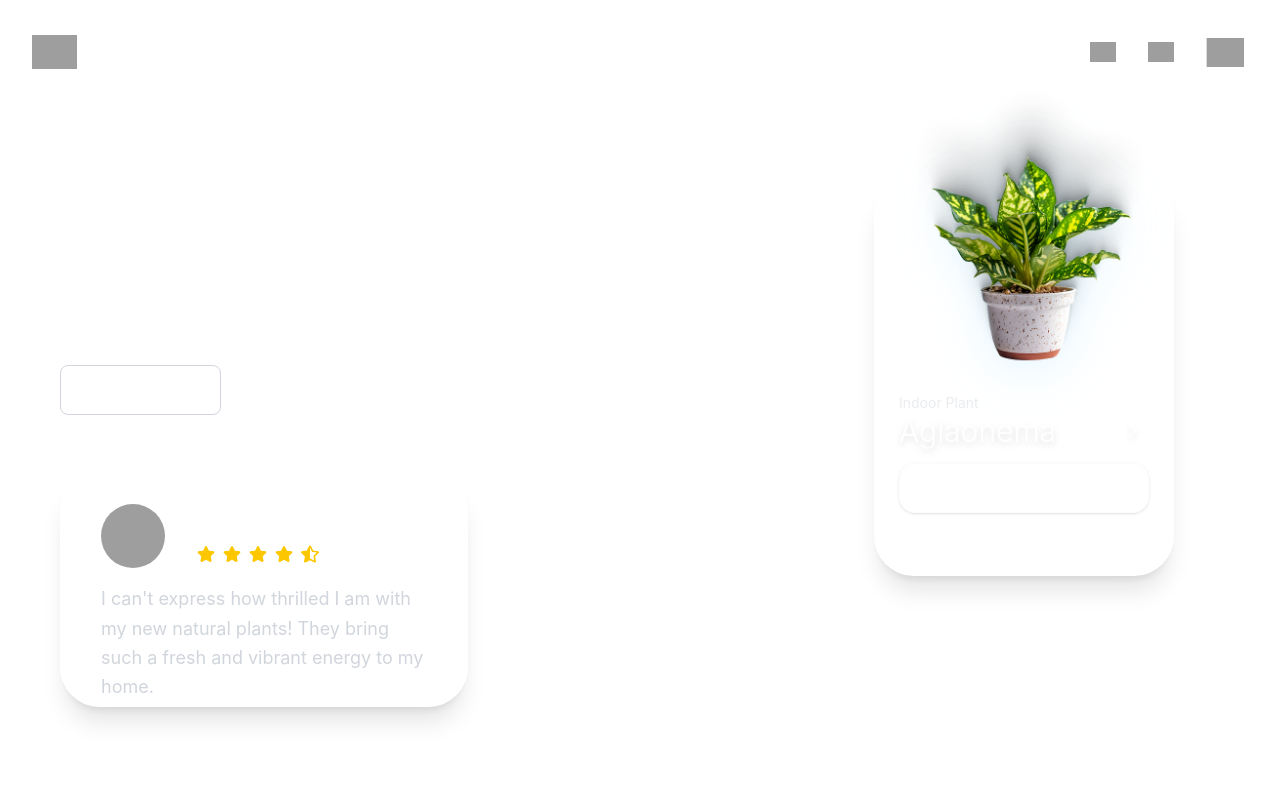
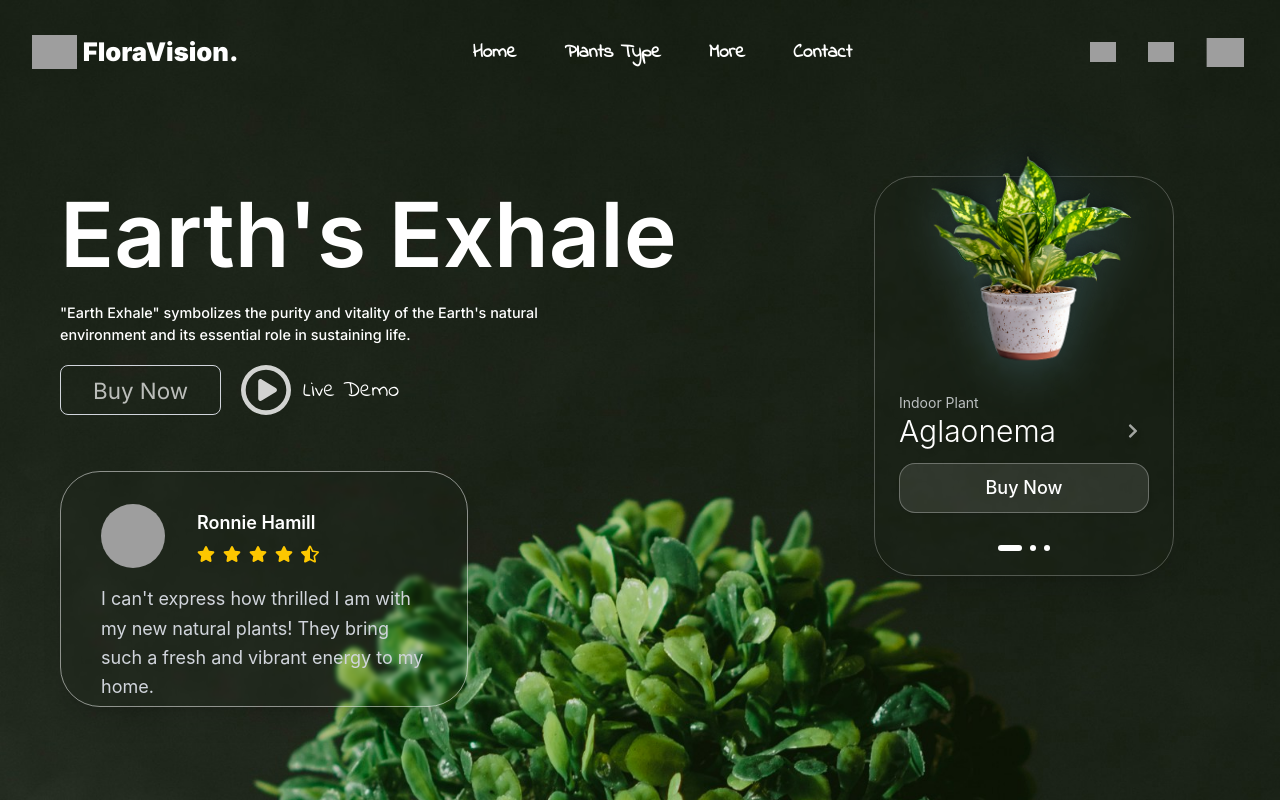
Before and after one commit to Vikash11995/floraVision, a React (Vite) app: page / in a window 1280 px wide. Shown: the top 800 px of the page. Built offline with nearby package versions, Linux system fonts and the light colour scheme; grey boxes are pictures that could not be loaded.

Commit message:
updates in image

```diff
--- a/src/App.jsx
+++ b/src/App.jsx
@@ -1,20 +1,22 @@
 import React from 'react'
 import Navbar from './components/Navbar'
 import Hero from './components/Hero'
+import background from './assets/fa0765984e44f85e1a04562f820f1492949a1257.jpg'
 
 const App = () => {
   return (
-<div className="">
-      <header className=' w-full h-screen md:h-[300vh] bg-[url("assets/fa0765984e44f85e1a04562f820f1492949a1257.jpg")] bg-cover bg-center'>
+    <div>
+      <header
+        className='w-full h-screen md:h-[300vh] bg-cover bg-center'
+        style={{ backgroundImage: `url(${background})` }}
+      >
         <nav>
-        <Navbar/>
+          <Navbar />
         </nav>
         <section>
-        <Hero/>
+          <Hero />
         </section>
       </header>
-
-
     </div>
   )
 }
--- a/src/components/PlantCarousel.jsx
+++ b/src/components/PlantCarousel.jsx
@@ -1,22 +1,25 @@
 import React, { useState } from 'react';
 import { FaChevronRight } from "react-icons/fa";
+import aglaonema from "../assets/Rose Gold Feminine Calligraphy Monogram Logo(15) 3.png";
+import monstera from "../assets/monstera-deliciosa-plant-pot-lush-green-leaves-home-decor-indoor-plant-tropical-foliage-vibrant-green-potted-plant-houseplant-greenery-plant-photography.png"
+import snakePlant from "../assets/snake-plant-stylish-gray-pot-transparent-background.png"
 
 const PlantCarousel = () => {
   const plants = [
     {
       name: "Aglaonema",
       type: "Indoor Plant",
-      img: "./src/assets/Rose Gold Feminine Calligraphy Monogram Logo(15) 3.png"
+      img: aglaonema
     },
     {
       name: "Monstera",
       type: "Tropical Plant",
-      img: "src/assets/monstera-deliciosa-plant-pot-lush-green-leaves-home-decor-indoor-plant-tropical-foliage-vibrant-green-potted-plant-houseplant-greenery-plant-photography.png"
+      img: monstera
     },
     {
       name: "Snake Plant",
       type: "Low Maintenance",
-      img: "src/assets/snake-plant-stylish-gray-pot-transparent-background.png"
+      img: snakePlant
     }
   ];
 
@@ -33,7 +36,6 @@ const PlantCarousel = () => {
         bg-transparent
         overflow-visible
       "
-
     >
       <div className="absolute left-1/2 -translate-x-1/2 -top-22 z-20 pointer-events-none select-none  w-full flex justify-center ">
         <img
@@ -42,7 +44,7 @@ const PlantCarousel = () => {
           className="w-78 transition-all duration-500 transform hover:scale-105 object-contain drop-shadow-[0_20px_20px_rgba(0,0,0,0.32)]"
           style={{
             filter: "drop-shadow(0 8px 24px rgba(136, 218, 255, 0.23))",
-            pointerEvents: "none", // so it doesn't capture hover/clicks
+            pointerEvents: "none",
             userSelect: "none"
           }}
           draggable={false}
@@ -77,8 +79,8 @@ const PlantCarousel = () => {
             onClick={() => setCurrentIndex(index)}
             className={`h-1.5 rounded-full transition-all duration-300 bg-[#ffff] ${
               currentIndex === index
-                ? 'w-6  '   // white for active
-                : 'w-1.5'                      // pure white for non-active
+                ? 'w-6'
+                : 'w-1.5'
             }`}
           />
         ))}
```
Lines whose indentation alone changed are shown as unchanged.
